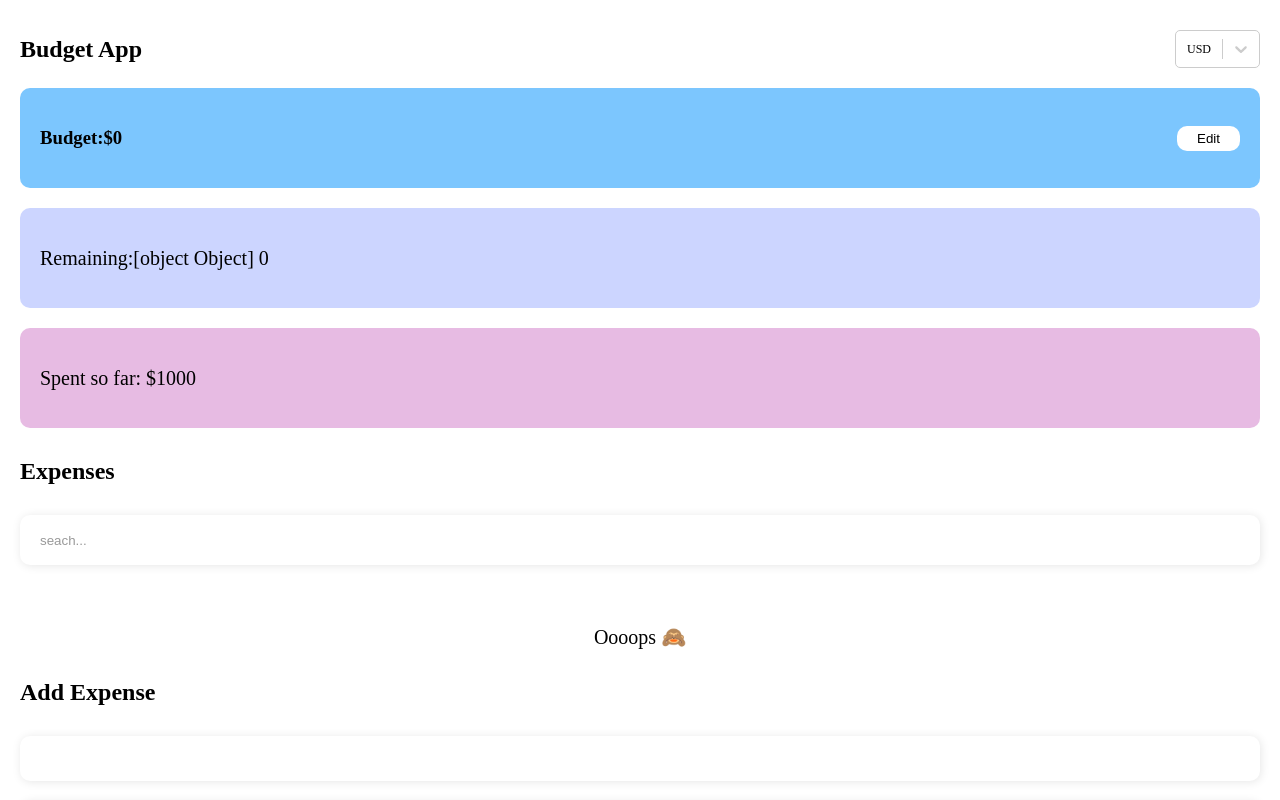
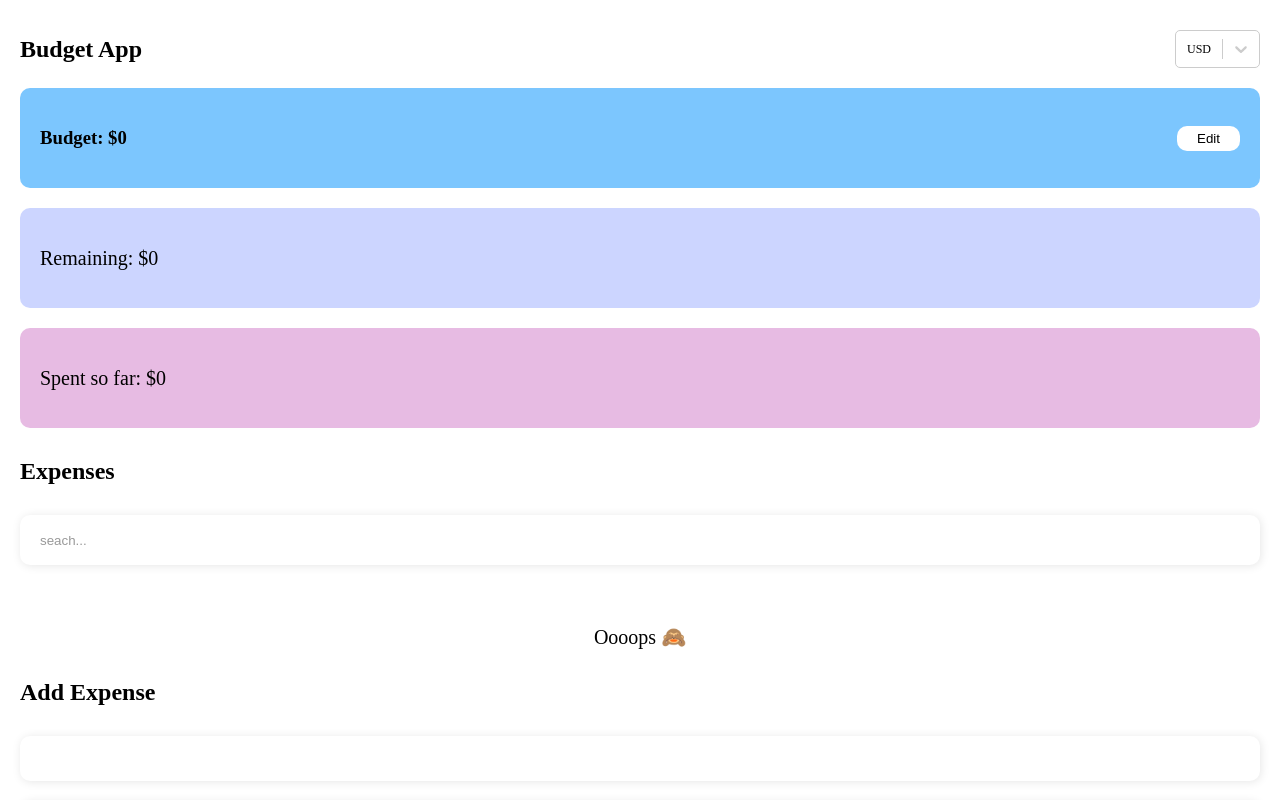
Before and after one commit to oksanaweb/react-budget-app, a React (Create React App) app: page / in a window 1280 px wide. Shown: the top 800 px of the page. Built offline with nearby package versions, Linux system fonts and the light colour scheme.

Commit message:
add solution for budget

```diff
--- a/src/components/BudgetCard/BudgetCard.tsx
+++ b/src/components/BudgetCard/BudgetCard.tsx
@@ -41,7 +41,7 @@ export const BudgetCard = () => {
       ) : (
         <>
           <StyledTitleBudget>
-            Budget:{currentCurrency.value}
+            Budget: {currentCurrency.value}
             {budget}
           </StyledTitleBudget>
           <StyledButton type="button" onClick={handleEdit}>
--- a/src/components/RemainingCard/RemainingCard.tsx
+++ b/src/components/RemainingCard/RemainingCard.tsx
@@ -17,8 +17,8 @@ export const RemainingCard = () => {
     <StyledRemainingCard $isOverspending={isOverspending}>
       <StyledRemainingText>
         {isOverspending
-          ? `Overspending by:${currentCurrency} ${remaining}`
-          : `Remaining:${currentCurrency} ${remaining}`}
+          ? `Overspending by: ${currentCurrency.value} ${remaining}`
+          : `Remaining: ${currentCurrency.value}${remaining}`}
       </StyledRemainingText>
     </StyledRemainingCard>
   );
--- a/src/components/SpentCard/SpentCard.tsx
+++ b/src/components/SpentCard/SpentCard.tsx
@@ -1,10 +1,19 @@
 import React from "react";
+import { useCurrencyContext } from "../../context/CurrencyContext/CurrencyContext";
+import { useExpensesContext } from "../../context/ExpensesContext/ExpensesContext";
 import { StyledSpentCard, StyledSpentText } from "./styles";
 
 export const SpentCard = () => {
+  const { expenses } = useExpensesContext();
+  const { currentCurrency } = useCurrencyContext();
+
+  const totalExpenses = expenses.reduce((total, { cost }) => total + +cost, 0);
   return (
     <StyledSpentCard>
-      <StyledSpentText>Spent so far: $1000</StyledSpentText>
+      <StyledSpentText>
+        Spent so far: {currentCurrency.value}
+        {totalExpenses}{" "}
+      </StyledSpentText>
     </StyledSpentCard>
   );
 };
```
